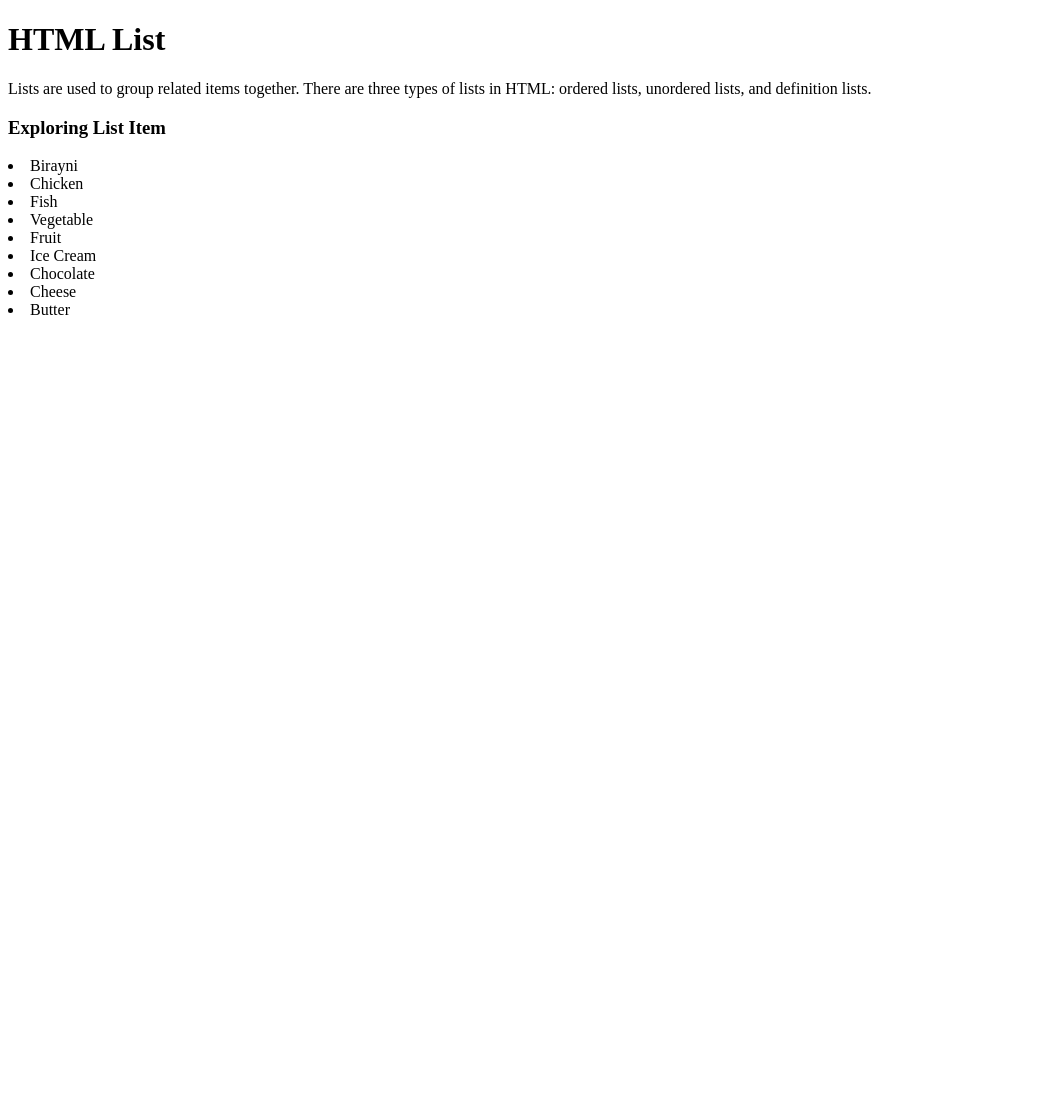
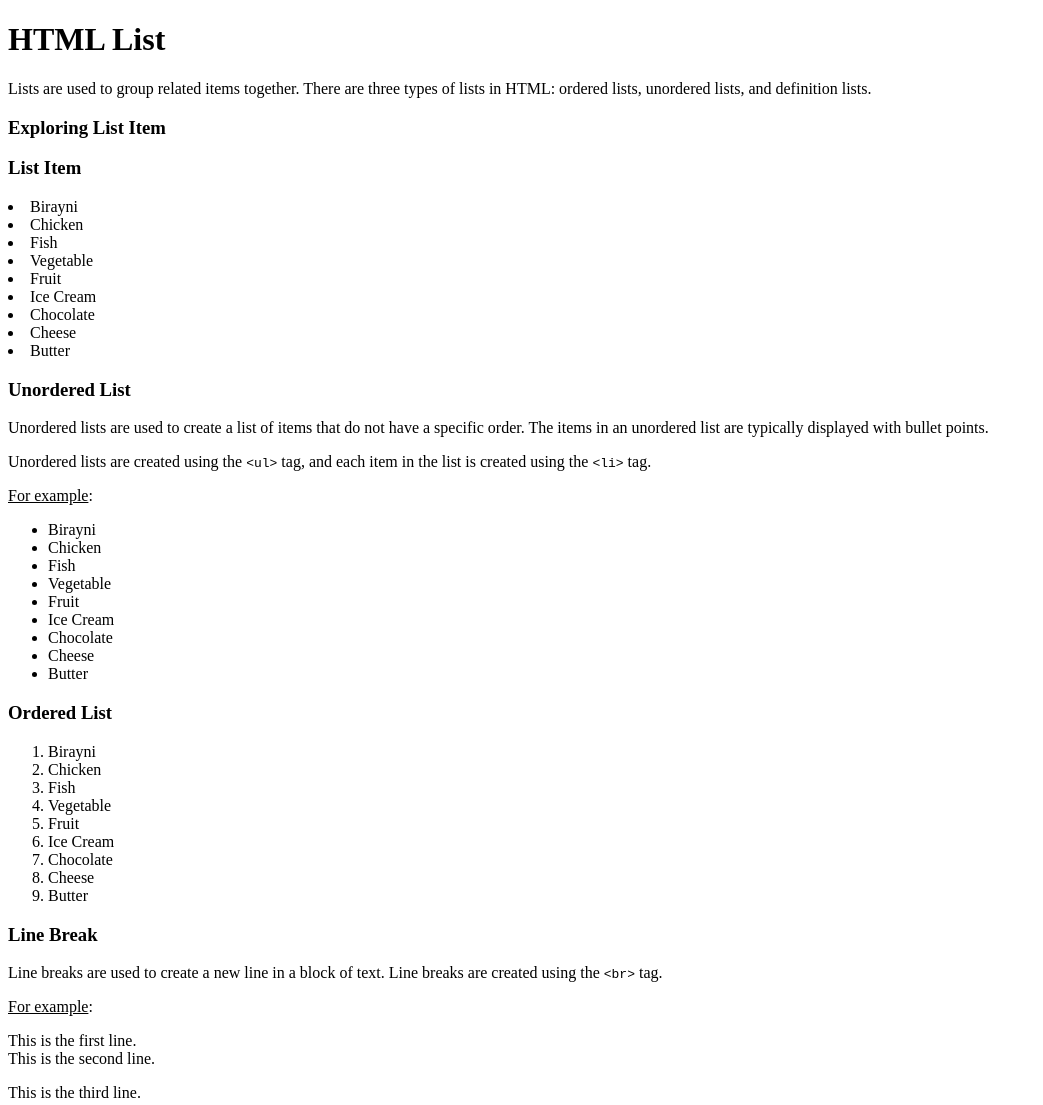
Before and after one commit to fahimrahman701/Web-Development, a plain HTML site: page Web_day1_html/Module-1 (Learn and Explore HTML)/1-4 [HTML List] _ Container tag, list tags (ol, ul, li), line break, button/list.html in a window 1280 px wide. Shown: the whole page, without its empty margins (0-1043 px from the left). Before the commit the page ends 800 px from the top, so only its background shows below. Drawn offline with Linux system fonts and the light colour scheme.

Commit message:
Added ordered list and line break section

```diff
--- a/Web_day1_html/Module-1 (Learn and Explore HTML)/1-4 [HTML List] _ Container tag, list tags (ol, ul, li), line break, button/list.html
+++ b/Web_day1_html/Module-1 (Learn and Explore HTML)/1-4 [HTML List] _ Container tag, list tags (ol, ul, li), line break, button/list.html
@@ -14,6 +14,8 @@
     <!-- main section -->
     <main>
         <h3>Exploring List Item</h3>
+        <!-- List Item --li -->
+         <h3>List Item</h3>
         <li>Birayni</li>
         <li>Chicken</li>
         <li>Fish</li>
@@ -23,6 +25,44 @@
         <li>Chocolate</li>
         <li>Cheese</li>
         <li>Butter</li>
+
+        <!-- unordered list --ul -->
+        <h3>Unordered List</h3>
+        <p>Unordered lists are used to create a list of items that do not have a specific order. The items in an unordered list are typically displayed with bullet points.</p>
+        <p>Unordered lists are created using the <code>&lt;ul&gt;</code> tag, and each item in the list is created using the <code>&lt;li&gt;</code> tag.</p>
+        <p><u>For example</u>:</p>
+        <ul>
+            <li>Birayni</li>
+            <li>Chicken</li>
+            <li>Fish</li>
+            <li>Vegetable</li>
+            <li>Fruit</li>
+            <li>Ice Cream</li>
+            <li>Chocolate</li>
+            <li>Cheese</li>
+            <li>Butter</li>
+        </ul>
+
+        <!-- ordered list --ol -->
+        <h3>Ordered List</h3>
+        <ol>
+            <li>Birayni</li>
+            <li>Chicken</li>
+            <li>Fish</li>
+            <li>Vegetable</li>
+            <li>Fruit</li>
+            <li>Ice Cream</li>
+            <li>Chocolate</li>
+            <li>Cheese</li>
+            <li>Butter</li>
+         </ol>
+
+         <!-- line break --br -->
+         <h3>Line Break</h3>
+            <p>Line breaks are used to create a new line in a block of text. Line breaks are created using the <code>&lt;br&gt;</code> tag.</p>
+            <p><u>For example</u>:</p>
+            <p>This is the first line.<br>This is the second line.</p>
+            <p>This is the third line.</p>
     </main>
     <!-- footer section -->
     <footer>
```
